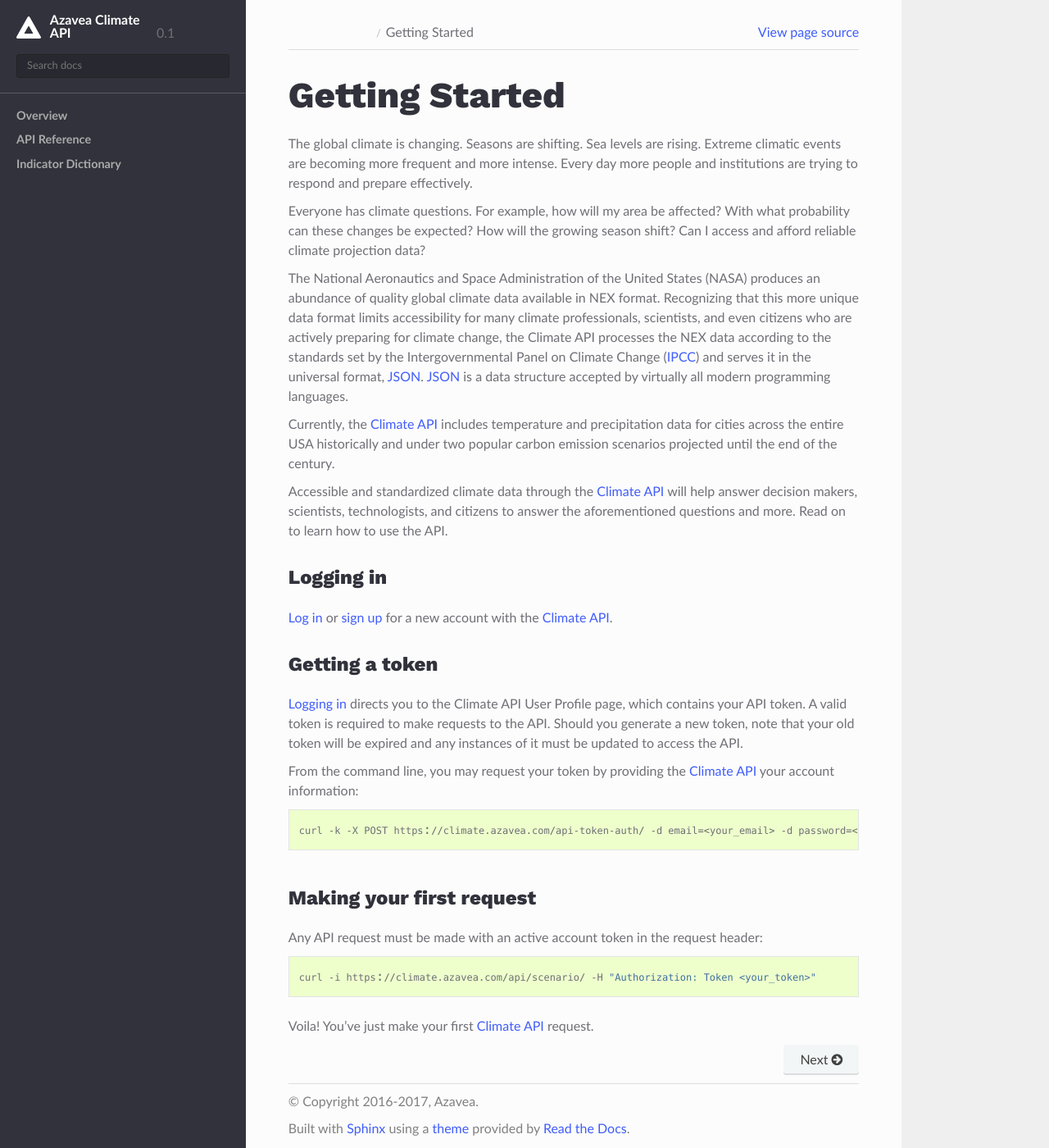
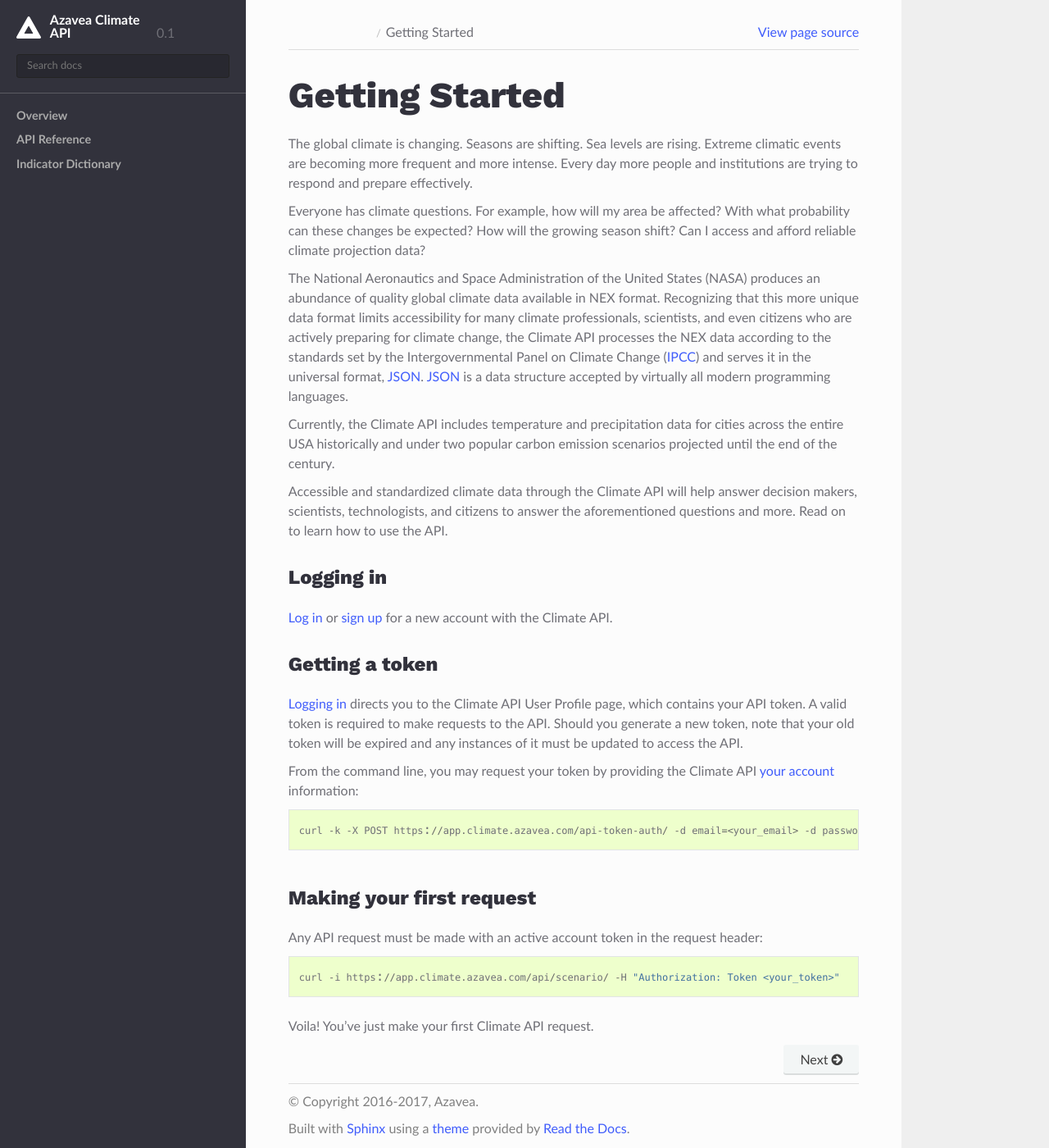
Before and after one commit to azavea/climate-change-api, a Sphinx documentation site: the page built from doc/source/index.rst, in a window 1280 px wide and 1400 px high. Shown: the whole window at 82% size. Built offline with Sphinx 7.4.7 and the Read the Docs theme 2.0.0, drawn with Linux system fonts in a browser that asks for light colours.

Commit message:
Update DNS refs to final DNS and some copy clarity in docs

```diff
--- a/doc/source/index.rst
+++ b/doc/source/index.rst
@@ -12,9 +12,9 @@
 
 The National Aeronautics and Space Administration of the United States (NASA) produces an abundance of quality global climate data available in NEX format. Recognizing that this more unique data format limits accessibility for many climate professionals, scientists, and even citizens who are actively preparing for climate change, the Climate API processes the NEX data according to the standards set by the Intergovernmental Panel on Climate Change (`IPCC`_) and serves it in the universal format, `JSON`_. `JSON`_ is a data structure accepted by virtually all modern programming languages.
 
-Currently, the `Climate API`_ includes temperature and precipitation data for cities across the entire USA historically and under two popular carbon emission scenarios projected until the end of the century.
+Currently, the Climate API includes temperature and precipitation data for cities across the entire USA historically and under two popular carbon emission scenarios projected until the end of the century.
 
-Accessible and standardized climate data through the `Climate API`_ will help answer decision makers, scientists, technologists, and citizens to answer the aforementioned questions and more. Read on to learn how to use the API.
+Accessible and standardized climate data through the Climate API will help answer decision makers, scientists, technologists, and citizens to answer the aforementioned questions and more. Read on to learn how to use the API.
 
 .. toctree::
    :maxdepth: 2
@@ -28,7 +28,7 @@
 Logging in
 ~~~~~~~~~~
 
-`Log in`_ or `sign up`_ for a new account with the `Climate API`_.
+`Log in`_ or `sign up`_ for a new account with the Climate API.
 
 
 Getting a token
--- a/doc/source/openapi/climate_api.yml
+++ b/doc/source/openapi/climate_api.yml
@@ -2,7 +2,7 @@
 info:
   title: Azavea Climate API
   version: "0.1.0"
-host: climate.azavea.com
+host: app.climate.azavea.com
 schemes:
   - https
 produces:
--- a/doc/source/overview/authentication.rst
+++ b/doc/source/overview/authentication.rst
@@ -9,5 +9,5 @@
 
 Your token can be found in your `Profile`_ while logged in, or by making a POST request to `/api-token-auth/`_.
 
-.. _Profile: https://climate.azavea.com/accounts/profile/
-.. _/api-token-auth/: api_reference.html#post--api-token-auth
+.. _Profile: https://app.climate.azavea.com/accounts/profile/
+.. _/api-token-auth/: api_reference.html#auth
--- a/doc/source/overview/cors.rst
+++ b/doc/source/overview/cors.rst
@@ -1,7 +1,7 @@
 
 As this API is designed for public use, it supports HTTP requests from any origin. To demonstrate, a sample request from an outside domain::
 
-   curl -i https://climate.azavea.com/api/scenario/ -H "Authorization: Token <your_api_token>" "Origin:https://azavea.com" -X OPTIONS
+   curl -i https://app.climate.azavea.com/api/scenario/ -H "Authorization: Token <your_api_token>" "Origin:https://azavea.com" -X OPTIONS
 
    HTTP/1.1 200 OK
    Allow: GET, HEAD, OPTIONS
```
Also changed, not shown: other parts of doc/source/index.rst (+8 -8 lines), doc/source/overview/parameters.rst (+6 -3 lines), 3 other files.
